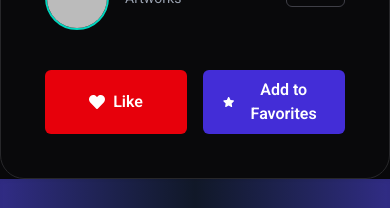
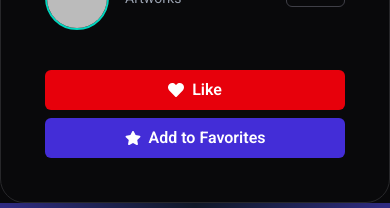
Before and after one commit to mdhasanmahamud-dev/Assignment_10_Artify_Client, a React (Vite) app: page /artworks/1 in a window 390 px wide. Shown: the part 721-929 px from the top of the page. Built offline with nearby package versions, Linux system fonts and the light colour scheme; no server answers; sample sign-in values are in the browser's storage; a web font is replaced by a local one.

Commit message:
add responsive class in detailse page

```diff
--- a/src/pages/ArtworkDetails/ArtworkDetailsCard/ArtworkDetailsCard.jsx
+++ b/src/pages/ArtworkDetails/ArtworkDetailsCard/ArtworkDetailsCard.jsx
@@ -80,7 +80,7 @@
           </div>
 
           {/* Action Buttons (Static) */}
-          <div className="flex gap-4 mt-4">
+          <div className="flex flex-col md:flex-row gap-2  md:gap-4 mt-4">
             <button
               disabled={likeLoading}
               onClick={handleLike}
```
